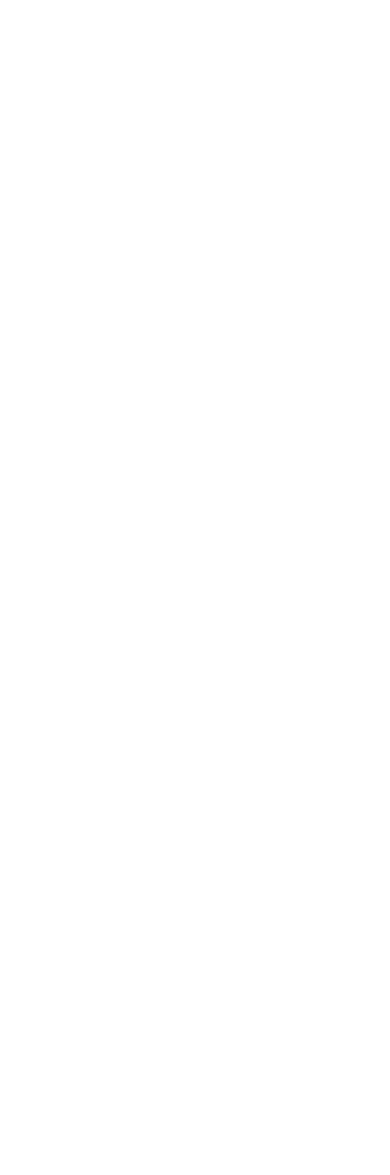
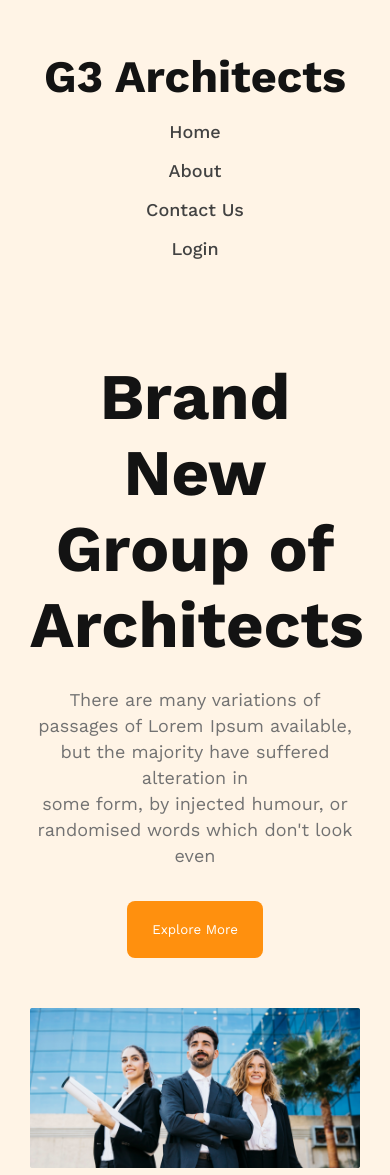
Before and after one commit to shahjalalhazari/G3-Architects-Assignment-02, a plain HTML site: page index.html in a window 390 px wide. Before the commit the page ends 844 px from the top, so only its background shows below. Drawn offline with nearby package versions, Linux system fonts and the light colour scheme.

Commit message:
Header Section of Navbar and Banner with Responsive for Small & Medium Devices.

```diff
--- a/index.html
+++ b/index.html
@@ -1,14 +1,63 @@
 <!DOCTYPE html>
 <html lang="en">
+
 <head>
     <meta charset="UTF-8">
     <meta http-equiv="X-UA-Compatible" content="IE=edge">
     <meta name="viewport" content="width=device-width, initial-scale=1.0">
     <!-- CSS Stylesheet -->
     <link rel="stylesheet" href="styles/style.css">
+    <!-- Work Sans Font imported from Google Font -->
+    <link rel="preconnect" href="https://fonts.googleapis.com">
+    <link rel="preconnect" href="https://fonts.gstatic.com" crossorigin>
+    <link href="https://fonts.googleapis.com/css2?family=Work+Sans:wght@400;500;600;700;800&display=swap"
+        rel="stylesheet">
     <title>G3 Architects [Assignment 02] By Shahjalal Hazari</title>
 </head>
+
 <body>
+    <!-- Header Section Start -->
+    <header class="header-section">
+        <!-- Navbar -->
+        <nav class="navbar">
+            <div class="logo">
+                <h2>G3 Architects</h2>
+            </div>
+            <div class="nav-items">
+                <ul class="nav-list">
+                    <li>
+                        <a href="/www.google.com" class="nav-item">Home</a>
+                    </li>
+                    <li>
+                        <a href="" class="nav-item">About</a>
+                    </li>
+                    <li>
+                        <a href="" class="nav-item">Contact Us</a>
+                    </li>
+                    <li>
+                        <a href="" class="nav-item">Login</a>
+                    </li>
 
+                </ul>
+            </div>
+        </nav>
+
+        <!-- Main Section -->
+        <main class="main-section">
+            <!-- Banner Texts -->
+            <div class="text-content">
+                <h1 class="section-title">Brand New <br> Group of Architects </h1>
+                <p class="description">There are many variations of passages of Lorem Ipsum available, but the majority have suffered alteration in <br> some form, by injected humour, or randomised words which don't look even</p>
+                <button class="section-button">Explore More</button>
+            </div>
+            <!-- Banner Image -->
+            <div class="banner">
+                <img src="images/banner.png" alt="">
+            </div>
+
+        </main>
+    </header>
+    <!-- Header Section End -->
 </body>
+
 </html>
--- a/styles/style.css
+++ b/styles/style.css
@@ -0,0 +1,113 @@
+* {
+    margin: 0;
+    padding: 0;
+    font-family: 'Work Sans', sans-serif;
+}
+
+/* Common Styles */
+.section-title {
+    font-weight: 700;
+    font-size: 65px;
+    color: #131313;
+}
+
+.section-sub-title {}
+
+.description {
+    margin-top: 24px;
+    font-size: 18px;
+    line-height: 26px;
+    color: #727272;
+}
+.section-button {
+    background-color: #FF900E;
+    border-radius: 8px;
+    padding: 21px 25px;
+    color: #fff;
+    border: 0;
+    margin-top: 32px;
+}
+a {
+    text-decoration: none;
+}
+
+
+/* Header Section's style */
+.header-section {
+    padding: 50px 240px 45px 240px;
+    background-color: rgba(255, 144, 14, 0.1);
+}
+
+.navbar {
+    display: flex;
+    justify-content: space-between;
+    align-items: center;
+}
+
+.logo>h2 {
+    font-weight: 700;
+    font-size: 45px;
+    text-align: center;
+    color: #131313;
+}
+
+.nav-items {
+    font-weight: 500;
+    font-size: 18px;
+    text-align: center;
+}
+
+.nav-list {
+    display: flex;
+    list-style: none;
+}
+
+.nav-item {
+    margin-left: 75px;
+    color: #424242;
+}
+
+
+/* Main Section's Style  */
+.main-section {
+    margin-top: 100px;
+}
+.text-content {
+    text-align: center;
+}
+.banner img {
+    width: 100%;
+    margin-top: 50px;
+}
+
+
+/* ---------------------
+        Responsive For Small Devices
+                --------------------- */
+@media only screen and (max-width:576px) {
+    /* Header Section's style */
+    .header-section {
+        padding: 50px 30px;
+    }
+    .navbar, .nav-list {
+        flex-direction: column;
+        row-gap: 18px;
+    }
+    .nav-item {
+        margin-left: 0;
+    }
+}
+
+
+/* ---------------------
+        Responsive For Medium Devices
+                --------------------- */
+@media only screen and (min-width:577px) and (max-width:992px) {
+    /* Header Section's style */
+    .header-section {
+        padding: 50px 80px;
+    }
+    .nav-item {
+        margin-left: 35px;
+    }
+}
```
Also changed, not shown: images/architect.png (added), images/banner.png (added), images/icons/customers.png (added), images/icons/email.png (added), images/icons/projects.png (added), images/icons/ribon.png (added), images/sponsors/amazon.png (added), images/sponsors/figma.png (added), images/sponsors/google.png (added), images/sponsors/spotify.png (added), images/sponsors/telerama.png (added), images/team1.png (added), images/team2.png (added), images/team3.png (added), 1 more files.
